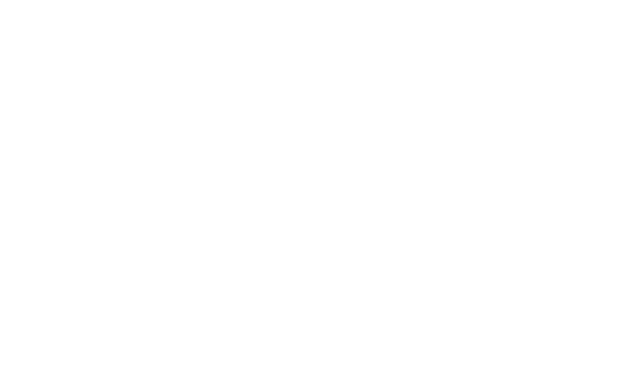
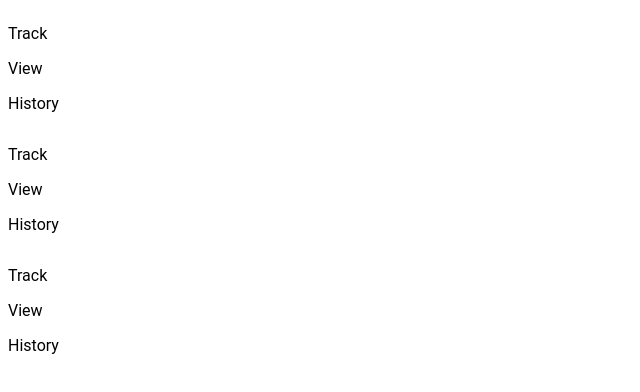
Before and after one commit to ochibocca/Health-Tracker, a React (Vite) app in the folder frontend/: page /track in a window 1280 px wide. Before the commit this address had no page. Shown: the top 392 px of the page, without its empty margins (0-640 px from the left). Built offline with nearby package versions, Linux system fonts and the light colour scheme.

Commit message:
added the tracking page and its css page

```diff
--- a/frontend/src/App.jsx
+++ b/frontend/src/App.jsx
@@ -1,12 +1,14 @@
 
 import { BrowserRouter as Router, Route, Routes } from 'react-router-dom';
 import Home from "./pages/home";
+import Track from "./pages/track"
 
 function App() {
   return (
     <Router>
       <Routes>
         <Route path="/" element={<Home />} />
+        <Route path="/track" element={<Track />} />
       </Routes>
     </Router>
   );
--- /dev/null
+++ b/frontend/src/pages-css/track.css
@@ -0,0 +1,4 @@
+.cointainer{
+    display: grid;
+    grid-row: 2 1;
+}
--- /dev/null
+++ b/frontend/src/pages/track.jsx
@@ -0,0 +1,25 @@
+import "../pages-css/track.css"
+function Track(){
+    return(
+        <div className="cointainer">
+            <div className="header">
+                <div>
+                    <p>Track</p>
+                    <p>View</p>
+                    <p>History</p>
+                </div>
+            </div>
+            <div className="sidepanel">
+                  <p>Track</p>
+                    <p>View</p>
+                    <p>History</p>
+            </div>
+            <div className="trackhistory">
+                  <p>Track</p>
+                    <p>View</p>
+                    <p>History</p>
+            </div>
+        </div>
+    )
+}
+export default Track
```
